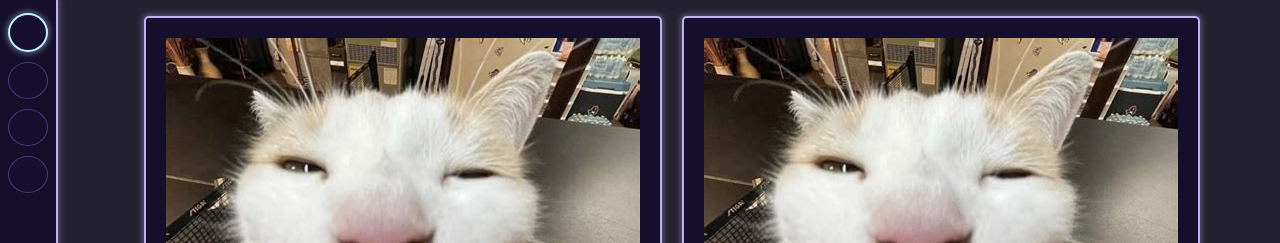
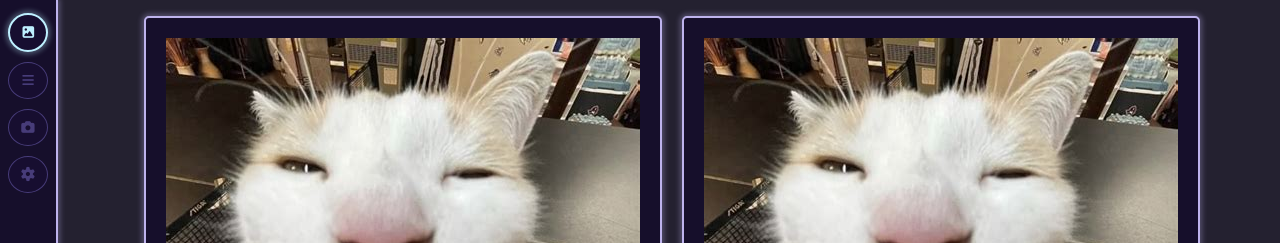
Before and after one commit to walledlakerobotics/308-OCCRA-2025-Vision, a Svelte app in the folder dashboard/: page /#dashboard in a window 1280 px wide. Shown: the top 243 px of the page. Built offline with nearby package versions, Linux system fonts and the light colour scheme.

Commit message:
font awesome and icons have been added

```diff
--- a/dashboard/package.json
+++ b/dashboard/package.json
@@ -17,5 +17,9 @@
     "svelte-check": "^4.3.2",
     "typescript": "~5.9.3",
     "vite": "^7.1.7"
+  },
+  "dependencies": {
+    "@fortawesome/fontawesome-free": "^7.1.0",
+    "fa": "^1.0.1"
   }
 }
--- a/dashboard/src/App.svelte
+++ b/dashboard/src/App.svelte
@@ -3,7 +3,9 @@
   import Calibration from "./Calibration.svelte";
   import Cameras from "./Cameras.svelte";
   import Settings from "./Settings.svelte";
-    import { expoOut } from "svelte/easing";
+  import "@fortawesome/fontawesome-free/css/all.min.css"
+
+
 
   function getTabWithId(id: string) {
     return tabs.filter((tab) => tab.id === id)[0];
@@ -29,26 +31,26 @@
     {
       id: "dashboard",
       name: "Dashboard",
-      icon: "dashboard",
+      icon: "fa-image",
       component: Dashboard,
 
     },
     {
       id: "calibration",
       name: "Calibration",
-      icon: "tune",
+      icon: "fa-bars",
       component: Calibration,
     },
     {
       id: "cameras",
       name: "Cameras",
-      icon: "videocam",
+      icon: "fa-camera",
       component: Cameras,
     },
     {
       id: "settings",
       name: "Settings",
-      icon: "settings",
+      icon: "fa-gear",
       component: Settings,
     },
   ];
@@ -85,9 +87,8 @@
     <button
       class:selected={selected.id == tab.id}
       onclick={() => setTabAndPushState(tab)}
-      title={tab.name}
-    >
-      {tab.name}
+      title={tab.name}>
+      <i class="{tab.icon} fa-solid"  ></i>
     </button>
   {/each}
 </nav>
@@ -154,7 +155,12 @@
   }
 
   nav button:hover {
-    border-color: var(--borderColor)
+    border-color: var(--borderColor);
+
+    i {
+      color: var(--borderColor);
+    }
+
   }
 
 
@@ -174,6 +180,11 @@
     border-color: var(--activeButton);
     box-shadow: 0 0 5px 2.5px var(--activeButtonGlow);
     border-width: 2px;
+
+    i {
+      color: var(--activeButton);
+    }
+
   }
 
   nav.expanded button:active,
@@ -186,4 +197,12 @@
     padding-left: 0.5rem;
   }
 
+  i {
+    color: var(--borderColorUnhover);
+    transition: 0.2s;
+  }
+
+
+
+
 </style>
--- a/dashboard/src/Calibration.svelte
+++ b/dashboard/src/Calibration.svelte
@@ -1 +1,69 @@
-<h1>Calibration</h1>
+<script lang="ts">
+
+</script>
+
+<div class="cameraContainer">
+    <img src="img/placeHolder.jpg" alt="">
+</div>
+
+<div class="propertieSettings">
+
+</div>
+
+<select name="Camera" id="">
+    <option value="camera 121"> ;3</option>
+</select>
+
+
+<style>
+    select {
+        color: var(--borderColor);
+
+        background-color: var(--foregroundColor);
+        display: flex;
+        position: absolute;
+
+        margin-bottom: 1rem;
+        margin-top: 1rem;
+        margin-left: auto; margin-right: auto;
+
+        border-radius: 5px;
+        border: solid var(--borderColor) 1.5px;
+
+
+        padding-bottom: 5px; padding-top: 5px;
+        padding-left: 15rem; padding-right: 15rem;
+
+        border-width: 1.5px;
+        border: none;
+        border-color: var(--borderColor);
+
+
+        transition: 0.1s;
+
+    }
+
+    img {
+        border-radius: 5px;
+
+        width: 45%;
+        height: auto;
+
+        margin-top: 5px;
+
+
+    }
+
+    .cameraContainer {
+        justify-content: center;
+        gap: 20px;
+        display: flex;
+        flex-direction: row;
+        padding: 1rem;
+
+
+    }
+    .propertieSettings {
+
+    }
+</style>
--- a/dashboard/src/Cameras.svelte
+++ b/dashboard/src/Cameras.svelte
@@ -1,24 +1,30 @@
+<script lang="ts">
+    import placeholder from "./img/placeHolder.jpg";
+
+</script>
+
+
 <div class="cams">
     <div class="camWrapper">
-        <img src="img\placeHolder.jpg" alt="">
+        <img src="{placeholder}" alt="">
         <p>Name Cam</p>
         <button> Activate </button>
     </div>
 
     <div class="camWrapper">
-        <img src="img\placeHolder.jpg" alt="">
+        <img src="{placeholder}" alt="">
         <p>Name Cam</p>
         <button> Activate </button>
     </div>
 
     <div class="camWrapper">
-        <img src="img\placeHolder.jpg" alt="">
+        <img src="{placeholder}" alt="">
         <p>Name Cam</p>
         <button> Activate </button>
     </div>
 
     <div class="camWrapper">
-        <img src="img\placeHolder.jpg" alt="">
+        <img src="{placeholder}" alt="">
         <p>Name Cam</p>
         <button> Activate </button>
     </div>
@@ -99,7 +105,3 @@
         color: var(--activeButton);
     }
 </style>
-
-<script lang="ts">
-
-</script>
--- a/dashboard/src/Dashboard.svelte
+++ b/dashboard/src/Dashboard.svelte
@@ -1,6 +1,8 @@
 
 
 <script lang="ts">
+    import placeholder from "./img/placeHolder.jpg"
+
     var cameras =
     [
         // this will auto detect the cameras
@@ -9,8 +11,8 @@
 </script>
 
 <div class="veiws">
-    <img src="img/placeHolder.jpg" alt="">
-    <img src="img/placeHolder.jpg" alt="">
+    <img src={placeholder} alt="">
+    <img src={placeholder} alt="">
 </div>
 
 <div class="camList">
--- a/dashboard/src/Settings.svelte
+++ /dev/null
@@ -1 +0,0 @@
-<h1>Settings</h1>
```
Also changed, not shown: dashboard/src/img/placeHolder.jpg (renamed from dashboard/img/placeHolder.jpg), 1 other file (tests, documents, lock files or other folders).
